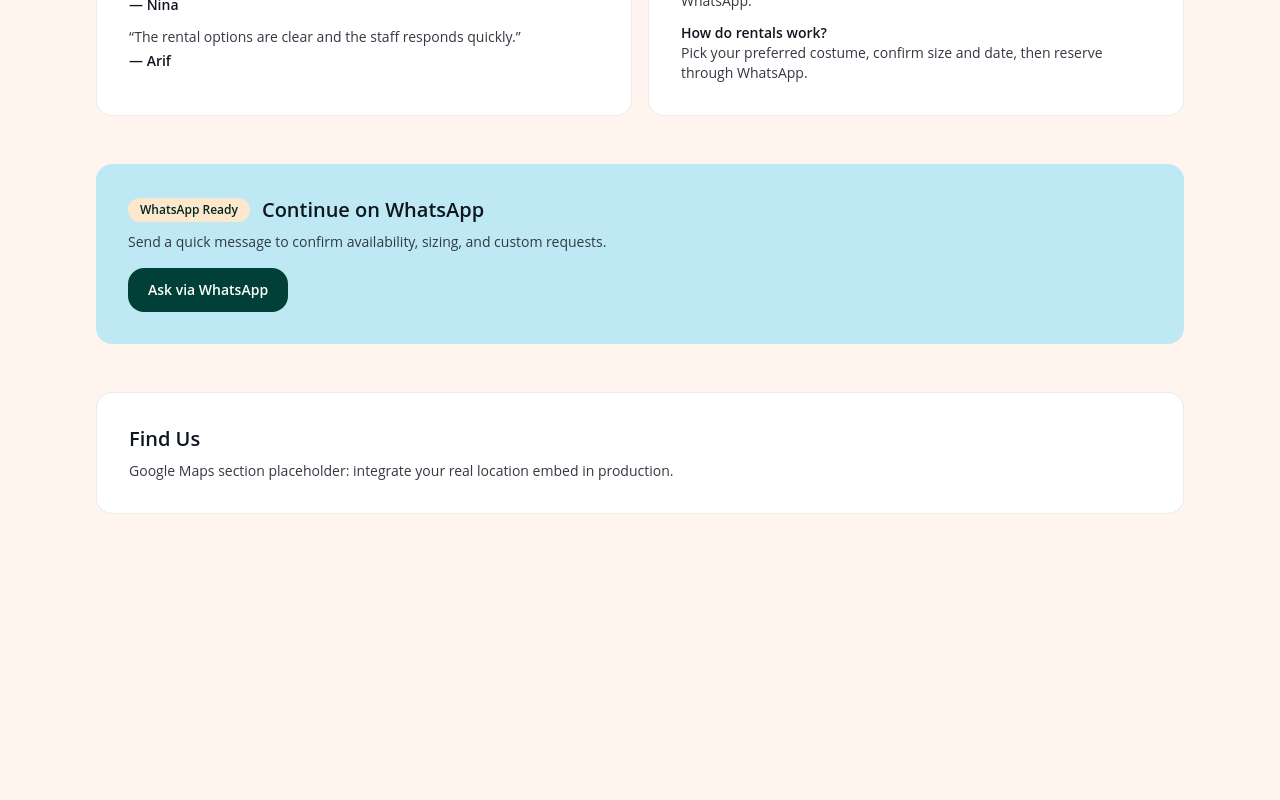
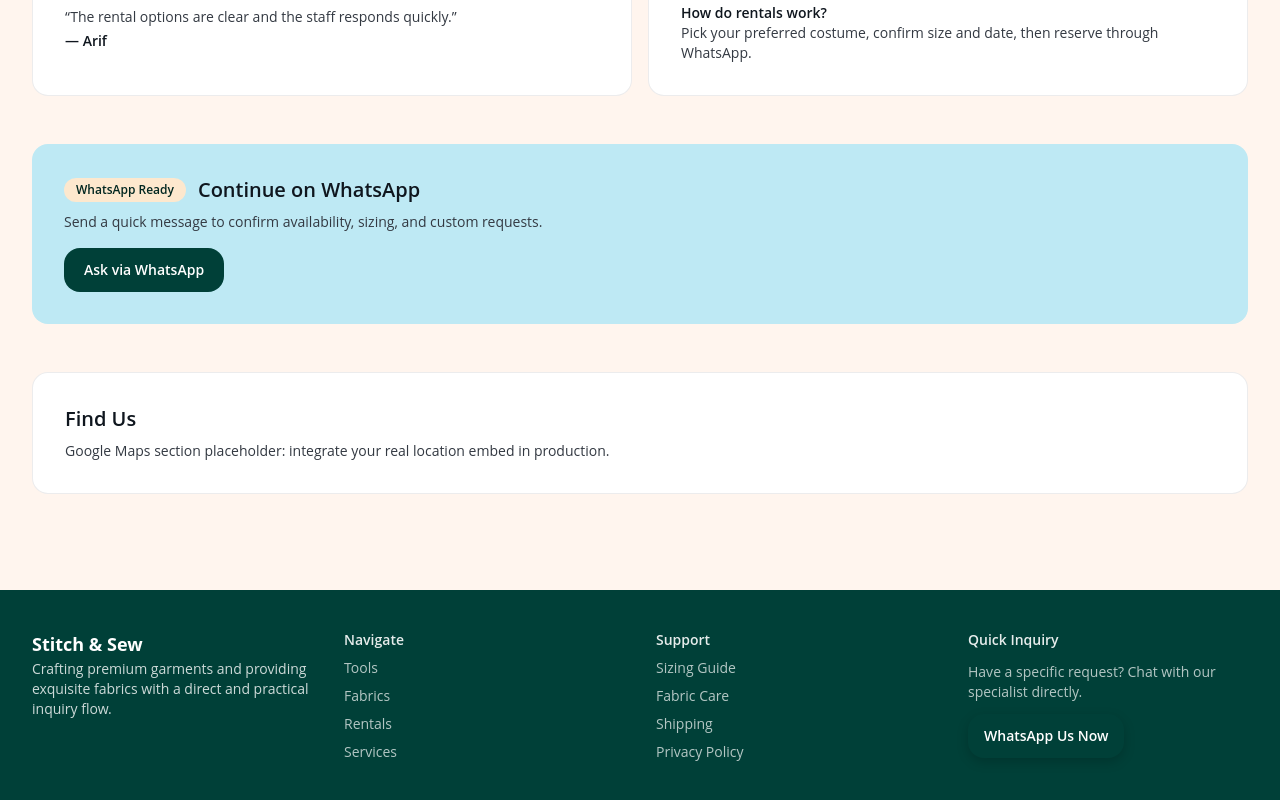
Before and after one commit to dwi-heryanto/rkub-web, a Next.js app: page / in a window 1280 px wide. Shown: the part 1853-2653 px from the top of the page. Before the commit the page ends 2463 px from the top, so only its background shows below. Built offline with nearby package versions, Linux system fonts and the light colour scheme; no server answers.

Commit message:
feat(layout): introduce global footer component

```diff
--- a/src/app/layout.tsx
+++ b/src/app/layout.tsx
@@ -1,4 +1,5 @@
 import { AnalyticsScripts } from "@/components/analytics-scripts";
+import { Footer } from "@/components/footer";
 import { Navbar } from "@/components/navbar";
 import { WhatsAppFab } from "@/components/whatsapp-fab";
 import { getSiteSettings } from "@/lib/cms";
@@ -28,7 +29,8 @@ export default function RootLayout({ children }: Readonly<{ children: React.Reac
       <body className="min-h-full bg-[var(--color-bg)] text-[var(--color-text)]">
         <AnalyticsScripts />
         <Navbar />
-        <main className="mx-auto w-full max-w-6xl px-4 py-8 sm:px-6 lg:px-8">{children}</main>
+        <main className="mx-auto w-full max-w-7xl px-4 py-8 sm:px-6 lg:px-8">{children}</main>
+        <Footer />
         <WhatsAppFab />
       </body>
     </html>
--- /dev/null
+++ b/src/components/footer.tsx
@@ -0,0 +1,52 @@
+import Link from "next/link";
+import { WhatsAppButton } from "@/components/whatsapp-button";
+
+export function Footer() {
+  return (
+    <footer className="bg-[var(--color-deep-teal)] text-white">
+      <div className="mx-auto grid w-full max-w-7xl gap-8 px-4 py-10 sm:px-6 lg:grid-cols-4 lg:px-8">
+        <div className="space-y-3">
+          <Link href="/" className="text-lg font-bold">
+            Stitch & Sew
+          </Link>
+          <p className="text-sm text-white/80">
+            Crafting premium garments and providing exquisite fabrics with a direct and practical inquiry flow.
+          </p>
+        </div>
+
+        <div className="space-y-2 text-sm">
+          <p className="font-semibold text-white/90">Navigate</p>
+          <div className="flex flex-col gap-2 text-white/70">
+            <Link href="/catalog?tab=tools">Tools</Link>
+            <Link href="/catalog?tab=fabric">Fabrics</Link>
+            <Link href="/catalog?tab=rental">Rentals</Link>
+            <Link href="/services">Services</Link>
+          </div>
+        </div>
+
+        <div className="space-y-2 text-sm">
+          <p className="font-semibold text-white/90">Support</p>
+          <div className="flex flex-col gap-2 text-white/70">
+            <a href="#">Sizing Guide</a>
+            <a href="#">Fabric Care</a>
+            <a href="#">Shipping</a>
+            <a href="#">Privacy Policy</a>
+          </div>
+        </div>
+
+        <div className="space-y-3 text-sm">
+          <p className="font-semibold text-white/90">Quick Inquiry</p>
+          <p className="text-white/70">Have a specific request? Chat with our specialist directly.</p>
+          <WhatsAppButton
+            url="https://wa.me/628123456789"
+            location="footer_quick_inquiry"
+            variant="inverse"
+            className="px-4 py-2 font-semibold shadow-[0_4px_12px_rgba(0,0,0,0.18)]"
+          >
+            WhatsApp Us Now
+          </WhatsAppButton>
+        </div>
+      </div>
+    </footer>
+  );
+}
```
